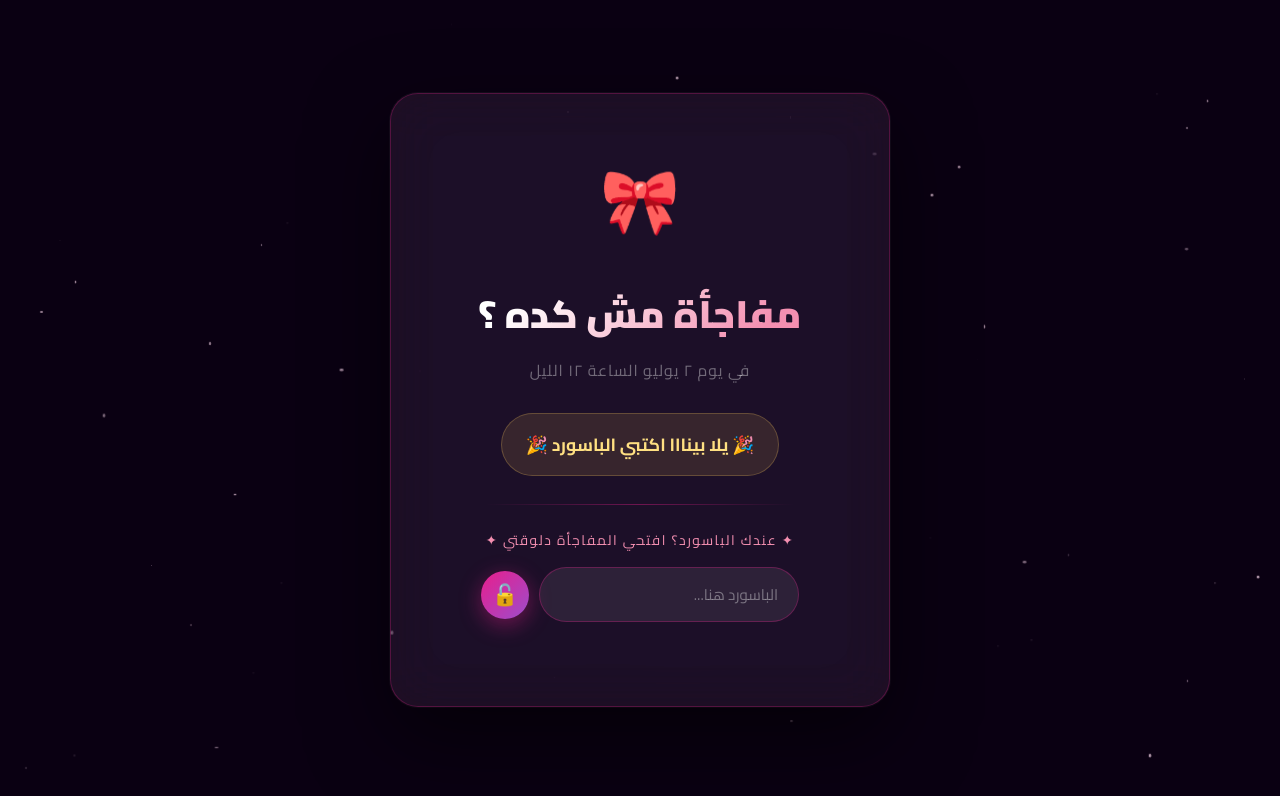
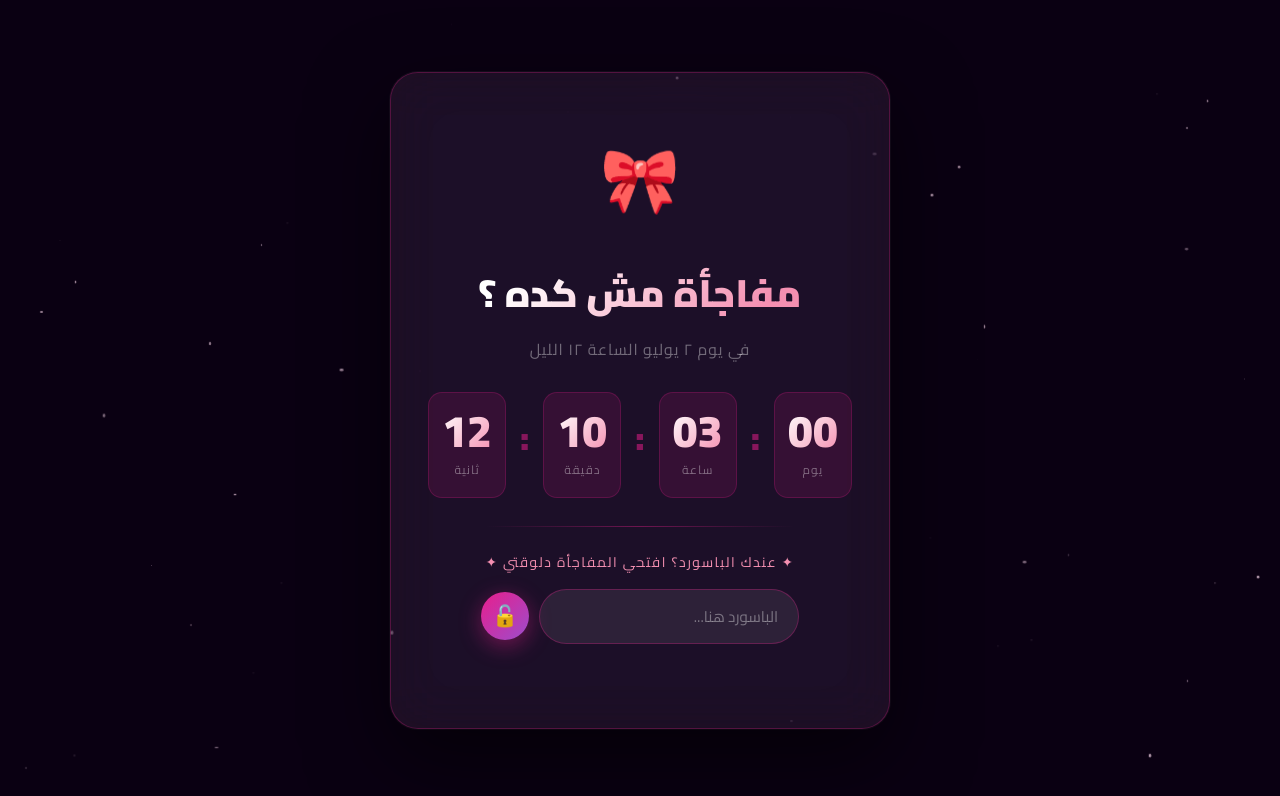
Before and after one commit to muhamednizar/Tabark-Birthday, a plain HTML site: page index.html in a window 1280 px wide. Shown: the top 796 px of the page. Drawn offline with Linux system fonts and the light colour scheme; animation ran at ten frames a second.

Commit message:
Restore: lock site until July 2nd midnight

```diff
--- a/index.html
+++ b/index.html
@@ -651,7 +651,7 @@
      LOCK SCREEN — Countdown + Password
      الباسورد: تبارك  ← غيّره هنا لو عايز
   ══════════════════════════════════════ */
-  const BIRTHDAY_TS  = new Date('2026-07-01T00:00:00').getTime(); // مؤقت
+  const BIRTHDAY_TS  = new Date('2026-07-02T00:00:00').getTime();
   const LOCK_PASS    = 'تبارك';   // ← الباسورد
 
   function unlockSite(instant) {
```
